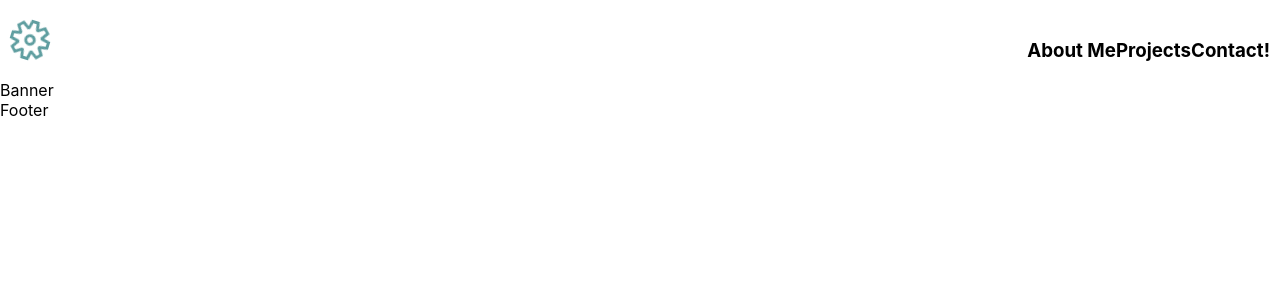
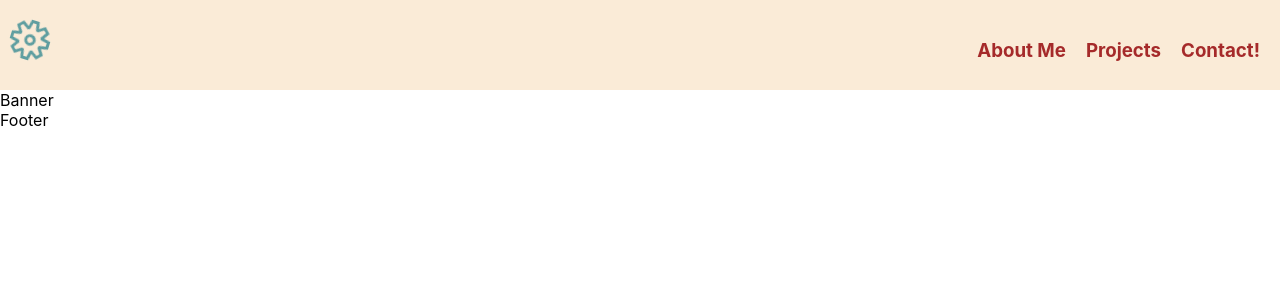
Before and after one commit to NovumChaldea/persona, a React (Create React App) app: page / in a window 1280 px wide. Shown: the top 300 px of the page. Built offline with nearby package versions, Linux system fonts and the light colour scheme.

Commit message:
Added style to nav bar

```diff
--- a/src/components/NavBar.jsx
+++ b/src/components/NavBar.jsx
@@ -10,9 +10,9 @@ const NavBar = () => {
                 <VscSettingsGear className={styles.heartIcon}/>
             </div>
             <div className={styles.right}>
-                <h3>About Me</h3>
-                <h3>Projects</h3>
-                <h3>Contact!</h3>
+                <h3 className={styles.navPoint}>About Me</h3>
+                <h3 className={styles.navPoint}>Projects</h3>
+                <h3 className={styles.navPoint}>Contact!</h3>
             </div>
         </div>
 
--- a/src/styles/NavBar.module.css
+++ b/src/styles/NavBar.module.css
@@ -3,6 +3,7 @@
     flex-direction: row;
     justify-content: space-between;
     padding: 20px 10px 0px 10px;
+    background-color: antiquewhite;
 }
 
 .heartIcon{
@@ -32,5 +33,8 @@
 .right{
     display: flex;
     flex-direction: row;
-
+    color: brown;
 }
+.navPoint{
+    padding: 0px 10px 10px 10px;
+}
```
